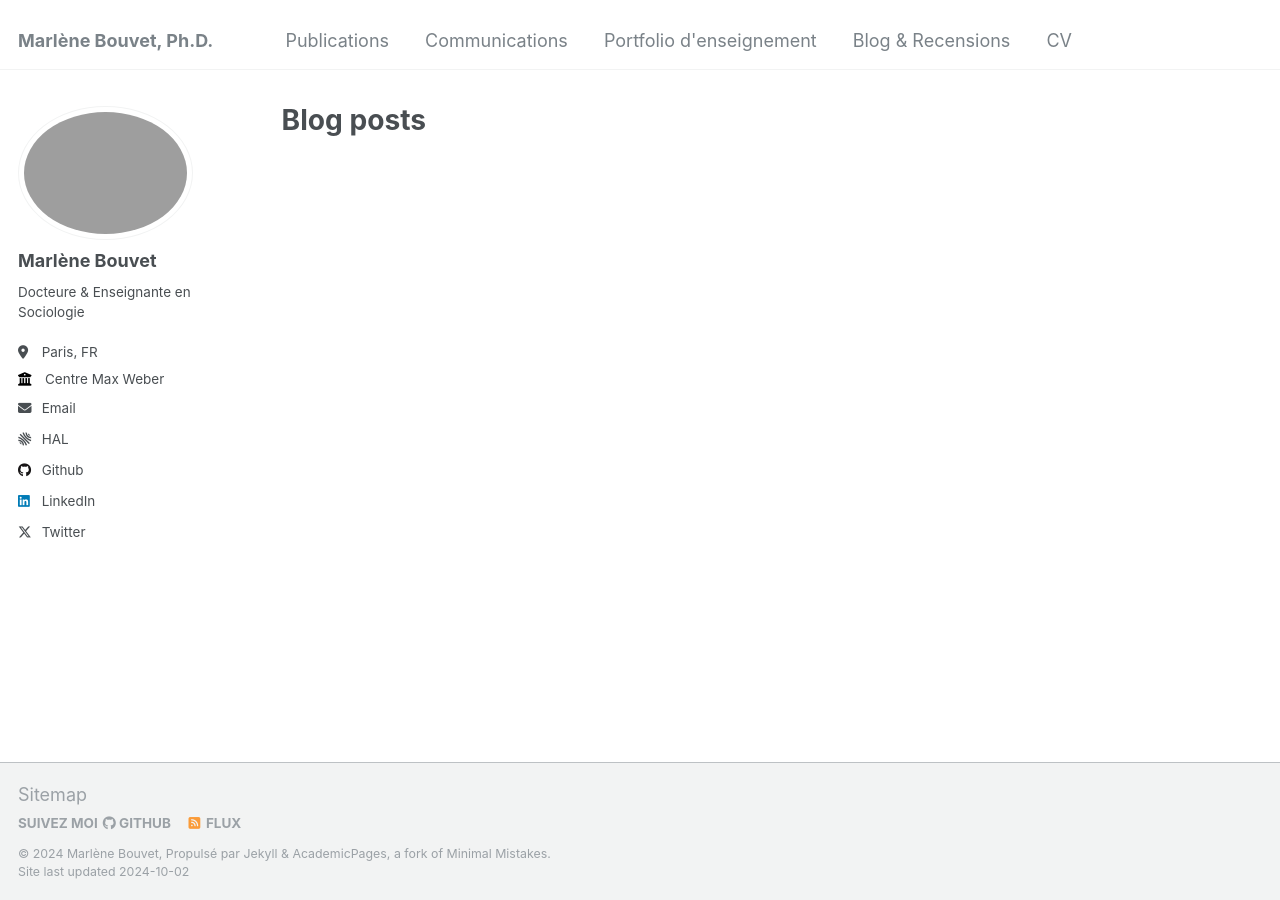
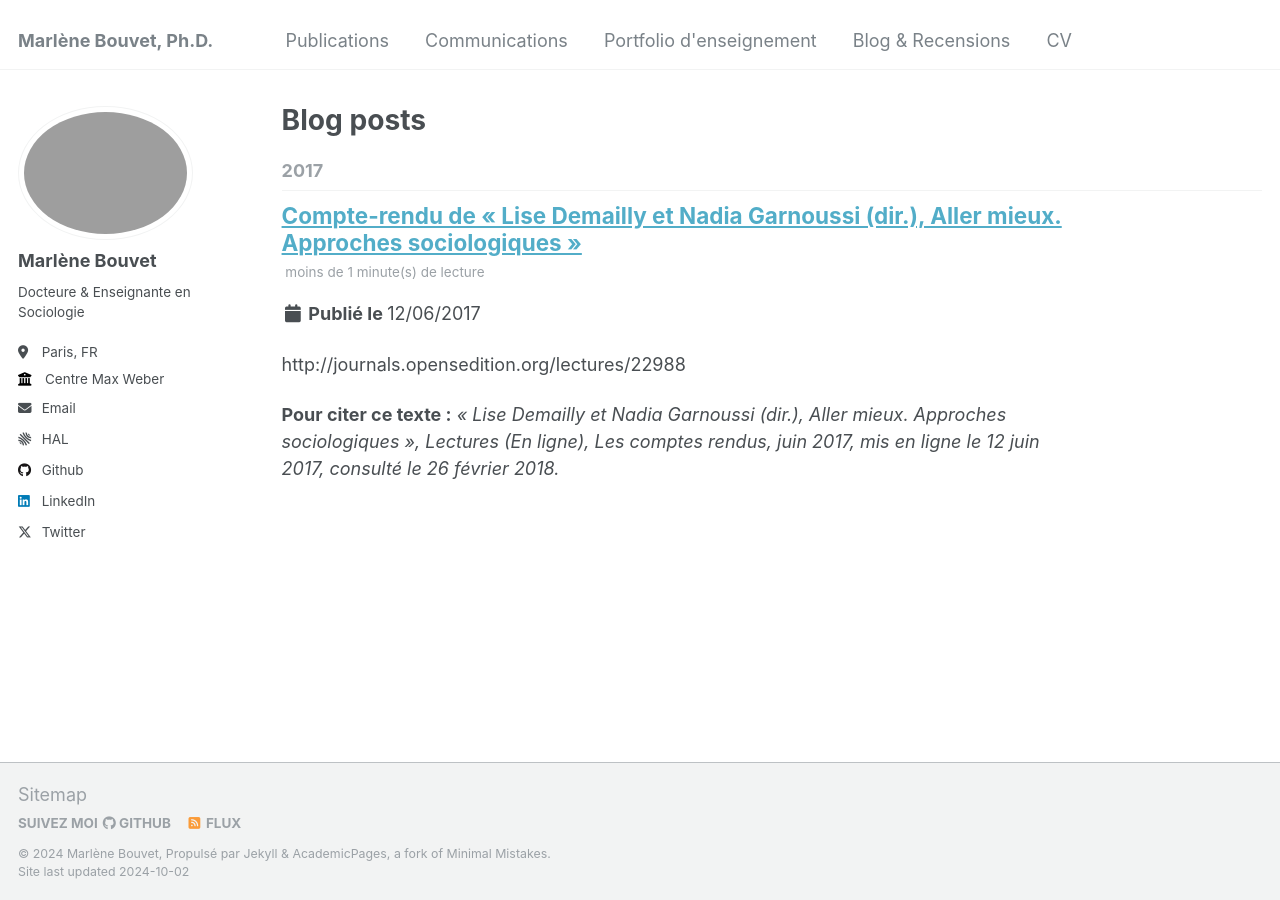
Before and after one commit to marlenebouvet/marlenebouvet.fr, a Jekyll site: the page built from _pages/year-archive.html, in a window 1280 px wide. Built offline with Jekyll 4.4.1, drawn with Linux system fonts in a browser that asks for light colours; some web fonts are replaced.

Commit message:
jusitfy everything fixed blogpost name

```diff
--- a/_includes/archive-single-talk.html
+++ b/_includes/archive-single-talk.html
@@ -37,6 +37,6 @@
     {% endif %}
     {% if post.date %}<p class="page__meta"><i class="fa fa-clock-o" aria-hidden="true"></i> {{ post.date | date: '%e/%m/%Y' }}</p>{% endif %}
     {% if post.venue %}<p class="archive__item-excerpt" itemprop="description">{{post.type}}, {{ post.venue }},  {{post.location}} {% endif %}
-    {% if post.excerpt %}<p class="archive__item-excerpt" itemprop="description">{{ post.excerpt | markdownify }}</p>{% endif %}
+    {% if post.excerpt %}<p class="archive__item-excerpt" itemprop="description">{{ post.excerpt | markdownify | replace: "<p>", '<p class="text-justify" itemprop="description">' | replace: " ?", "&nbsp;?" | replace: " »", "&nbsp;»" | replace: "« ", "«&nbsp;" }}</p>{% endif %}
   </article>
 </div>
--- a/_layouts/single.html
+++ b/_layouts/single.html
@@ -45,7 +45,7 @@
       {% endunless %}
 
       <section class="page__content" itemprop="text">
-        {{ content }}
+        {{ content | replace: "<p>", '<p class="text-justify">' | replace: " ?", "&nbsp;?" | replace: " »", "&nbsp;»" | replace: "« ", "«&nbsp;" }}
 
         {% if page.citation and page.paperurl and page.slidesurl %}
           <p style="font-size: smaller">{{ site.data.ui-text[site.locale].recommended_citation | default: "Recommended citation:" }} {{ page.citation }}<br /><a href="{{ page.paperurl }}">Download Paper</a> | <a href="{{ page.slidesurl }}">Download Slides</a></p>
--- a/_layouts/talk.html
+++ b/_layouts/talk.html
@@ -41,7 +41,8 @@
       {% endunless %}
 
       <section class="page__content" itemprop="text">
-        {{ content }}
+        <p class="text-justify">
+        {{ content | replace: " ?", "&nbsp;?" | replace: " »", "&nbsp;»" | replace: "« ", "«&nbsp;"}}</p>
         {% if page.link %}<div><a href="{{ page.link }}" class="btn">{{ site.data.ui-text[site.locale].ext_link_label | default: "Direct Link" }}</a></div>{% endif %}
       </section>
 
--- a/_pages/teaching.html
+++ b/_pages/teaching.html
@@ -1,6 +1,6 @@
 ---
 layout: archive
-title: "Teaching"
+title: "Portfolio d'enseignement"
 permalink: /teaching/
 author_profile: true
 ---
--- /dev/null
+++ b/_posts/2017-06-12-aller-mieux.md
@@ -0,0 +1,17 @@
+---
+title: "Compte-rendu de « Lise Demailly et Nadia Garnoussi (dir.), Aller mieux. Approches sociologiques »"
+date: 2017-06-12
+permalink: posts/2017/06/aller-mieux
+citation: "« Lise Demailly et Nadia Garnoussi (dir.), Aller mieux. Approches sociologiques », Lectures (En ligne), Les comptes rendus, juin 2017, mis en ligne le 12 juin 2017, consulté le 26 février 2018."
+
+category: "Recensions"
+tags:
+  - psychiatrie
+  - santé
+  - rétablissement
+  - autisme
+  - VIH
+  - vétérans
+---
+
+http://journals.opensedition.org/lectures/22988
```
Also changed, not shown: _posts/Recension Aller mieux.md (deleted, +0 -13 lines).
